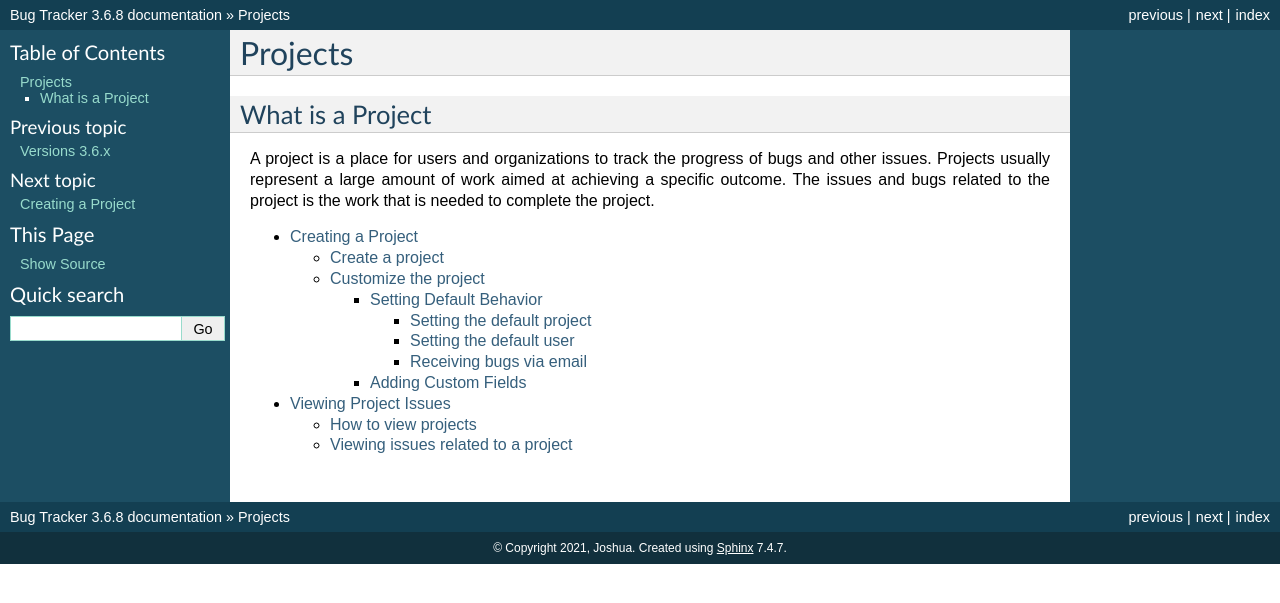
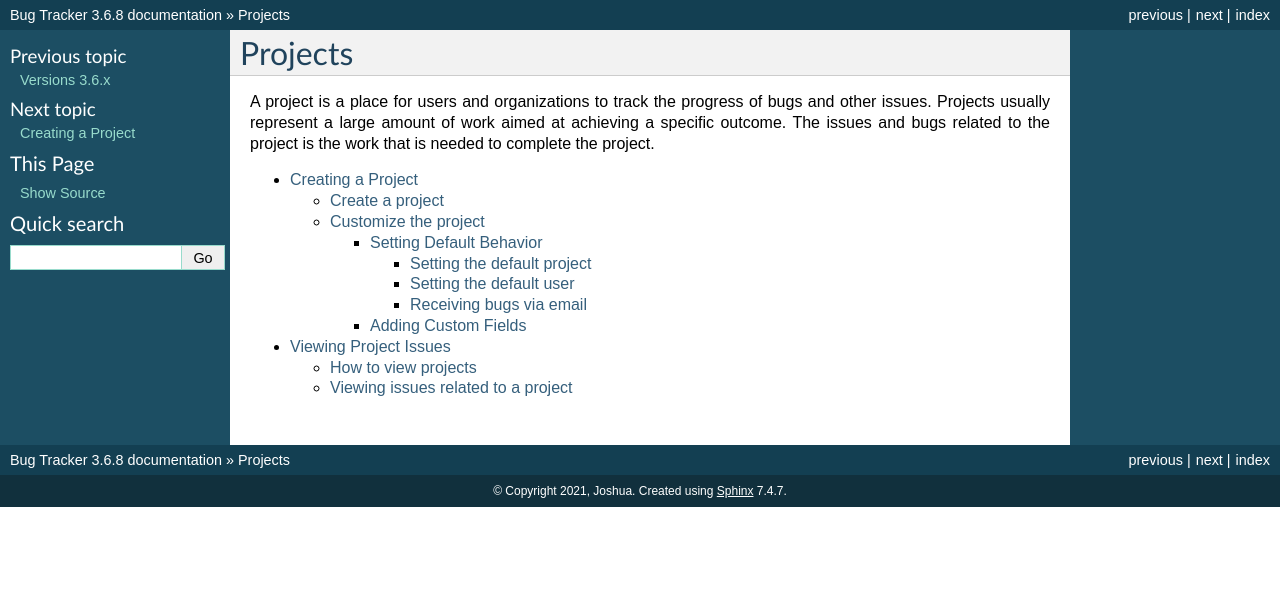
Before and after one commit to Displace99/Bug-Tracker, a Sphinx documentation site: the page built from docs/source/projects/index.rst, in a window 1280 px wide. Shown: the top 603 px of the page. Built offline with Sphinx 7.4.7, drawn with Linux system fonts in a browser that asks for light colours.

Commit message:
Remove Section Heading

```diff
--- a/docs/source/projects/index.rst
+++ b/docs/source/projects/index.rst
@@ -2,8 +2,6 @@
 Projects
 ########
 
-What is a Project
-=================
 A project is a place for users and organizations to track the progress of bugs and other issues. Projects usually represent a large amount of work aimed at achieving a specific outcome. The issues and bugs related to the project is the work that is needed to complete the project.
 
 .. toctree::
```
